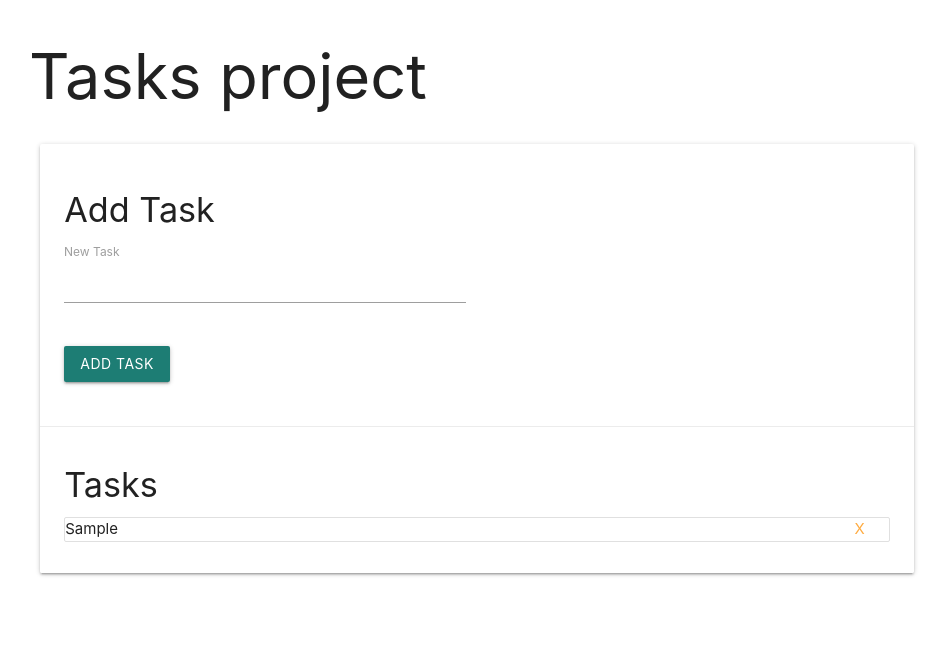
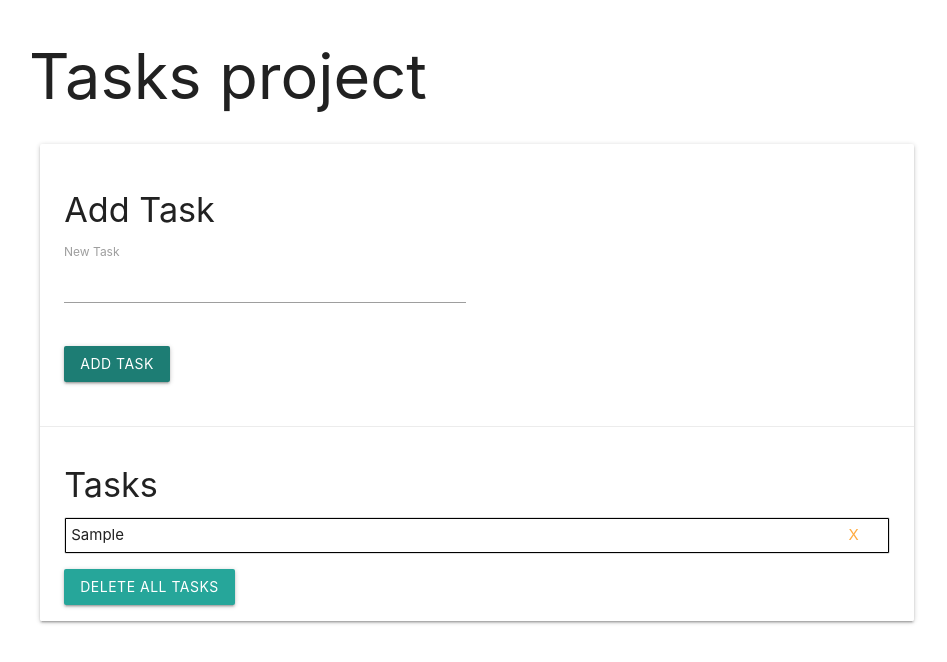
Before and after one commit to TanelMr/tasks, a plain HTML site: page index.html in a window 1280 px wide. Both pictures are taken after typing "Sample" into the empty fields and a click on the input "Add Task". Shown: the whole page, without its empty margins (163-1110 px from the left). Drawn offline with nearby package versions, Linux system fonts and the light colour scheme.

Commit message:
Added some styling

```diff
--- a/index.html
+++ b/index.html
@@ -8,6 +8,13 @@
     <!-- Compiled and minified CSS -->
     <link rel="stylesheet" href="https://cdnjs.cloudflare.com/ajax/libs/materialize/1.0.0/css/materialize.min.css">
     <title>Tasks</title>
+
+    <style>
+        li {
+            padding: 5px;
+            border: 1px solid black;
+        }
+    </style>
 </head>
 <body>
 <div class="container">
@@ -35,6 +42,7 @@
                     <ul class="collection">
 
                     </ul>
+                    <a href="#" class="btn" id="deleteAllTasks">Delete all tasks</a>
                 </div>
             </div>
         </div>
```
